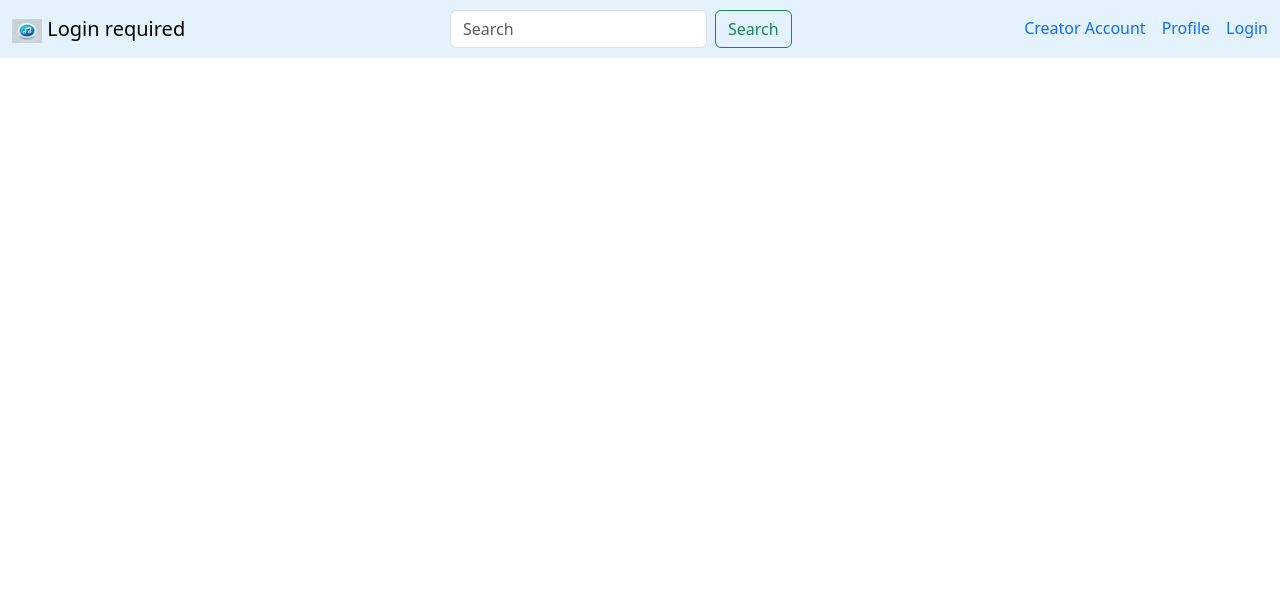
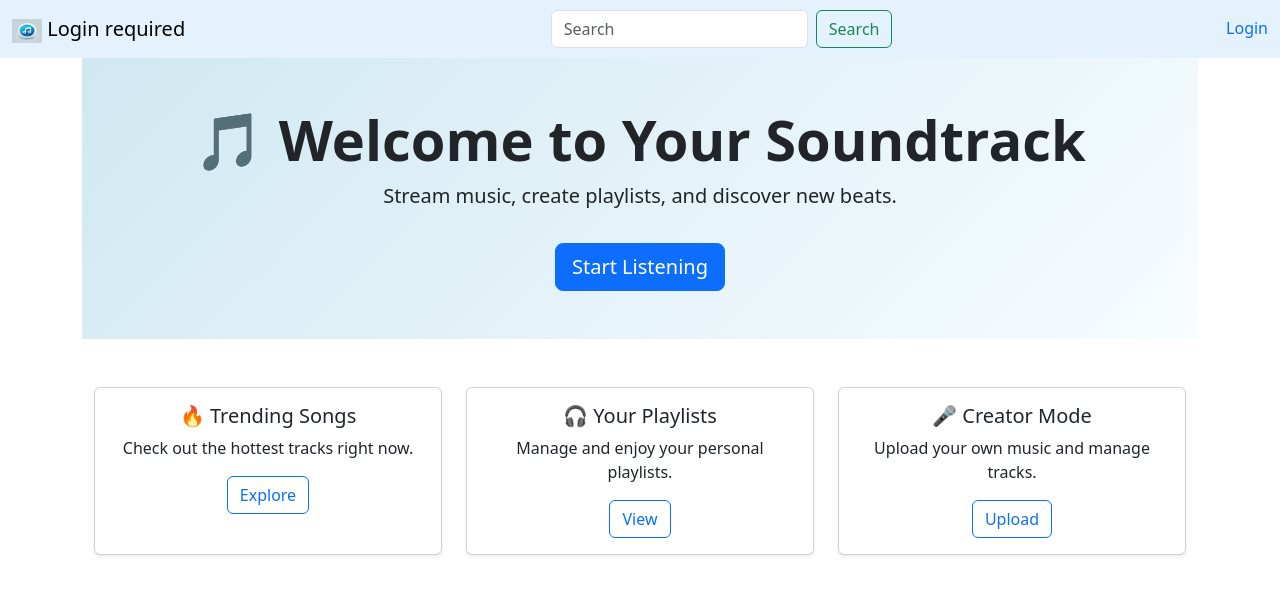
Before and after one commit to SatyamDevX/flask-music-app, a Flask app: page / in a window 1280 px wide. Shown: the top 595 px of the page. Run offline with Flask 3, Linux system fonts and the light colour scheme.

Commit message:
home page is changed totally to new look, home css file is added, corrected the order of one line in base.html

```diff
--- a/music/__init__.py
+++ b/music/__init__.py
@@ -1,4 +1,4 @@
-from flask import Flask, render_template
+from flask import Flask, render_template, redirect
 from flask_sqlalchemy import SQLAlchemy
 from flask_security import Security, SQLAlchemyUserDatastore
 from flask_migrate import Migrate
@@ -60,7 +60,7 @@ def create_app():
     # Test route
     @app.route("/")
     def hello():
-        return render_template('base.html')
+        return render_template('home.html')
 
     #registring song blueprint
     from . import song
--- a/music/templates/base.html
+++ b/music/templates/base.html
@@ -28,9 +28,9 @@
         </form>
 
         <ul class="nav nav-underline">
-          <li class="nav-item"><a class="nav-link" href="/creatorregister">Creator Account</a></li>
+          {% if current_user.is_authenticated %}
+          <li class="nav-item"><a class="nav-link" href="/user/dashboard">Your Playlists</a></li>
           <li class="nav-item"><a class="nav-link" href="/userprofile">Profile</a></li>
-          {% if current_user.is_authenticated %}
           <li class="nav-item"><a class="nav-link" href="{{ url_for('security.logout') }}">Logout</a></li>
           {% else %}
           <li class="nav-item"><a class="nav-link" href="{{ url_for('security.login') }}">Login</a></li>
--- a/music/templates/home.html
+++ b/music/templates/home.html
@@ -1,69 +1,51 @@
-<!DOCTYPE html>
-<html lang="en">
-<head>
-   <meta charset="UTF-8">
-   <meta name="viewport" content="width=device-width, initial-scale=1.0">
-   <link rel="stylesheet" href="https://cdn.jsdelivr.net/npm/bootstrap@5.3.2/dist/css/bootstrap.min.css">
-   <link rel="shortcut icon" href="favicon.ico" type="image/x-icon">
-   <title>music streaming app home page</title>
-   <style>
-      .container {
-        margin-left: 50px;
-        height: 250px;
-        width: fit-content;
-        position: relative;
-        border: 3px solid green;
-      }
-      div {
-         width:30%;
-         display:inline-block;
-      }
-      </style>
-</head>
-<body>
-<nav class="navbar" style="background-color: #e3f2fd;">
-   <div class="container-fluid">
-     <span style="margin: auto;" class="navbar-brand mb-0 h1">Music Streaming App</span>
-     <ul class="nav nav-underline">
-      <li class="nav-item">
-        <a class="nav-link " aria-current="page" href="/">App</a>
-      </li>
-      <li class="nav-item">
-        <a class="nav-link" href="/userlogin">Login</a>
-      </li>
-      <li class="nav-item">
-        <a style="margin-right: 40px;" class="nav-link" href="/adminloginpage">Admin</a>
-      </li>
-   </ul>
-</nav><br><br>
-         {% with messages = get_flashed_messages() %}
-            {% if messages %}
-               <ul>
-               {% for message in messages %}
-                  <li><strong>{{ message }}</strong></li>
-               {% endfor %}
-               </ul>
-            {% endif %}
-         {% endwith %}
+{% extends "base.html" %}
+{% block head %}
+<link rel="stylesheet" href="{{ url_for('static', filename='css/audio.css') }}">
+{% endblock %}
 
-{% if (repeatpassword==password) %}
-<h3 style="margin-left: 50px;">You registered successfully now you can login</h3><br><br><br>
-{% endif %}
-{% if (repeatpassword!=password) and repeatpassword!= "none"  %}
-<h3 style="margin-left: 50px; color: chocolate;">Password don't match register again!</h3><br><br><br>
-{% endif %}
-<div class="container">
-   <h1 style="text-decoration-line: underline;" >Welcome to music streaming App</h1>
-   <h4>Listen variety of songs, create playlist and even upload your own songs!</h4><br>
-<!-- <div class="vertical-center"> -->
-   <p>Click below to login or register on the App.</p>
-   <a href="#" class="btn btn-primary" type="button" >Login</a>
-   <span>or</span>
-   <!-- <a href="user.html" class="btn btn-danger" type="button" >Login</a> -->
-   <a href="#" class="btn btn-primary" type="button" >Register</a>
+{% block title %}Home - My Music App{% endblock %}
 
+{% block content %}
+<div class="py-5 text-center" style="background: linear-gradient(135deg, #d0e8f2, #f8fdff);">
+  {% if current_user.is_authenticated %}
+  <h1 class="display-4 fw-bold" >🎵 Welcome back, {{ current_user.email }}!</h1>
+  {% else %}
+  <h1 class="display-4 fw-bold">🎵 Welcome to Your Soundtrack</h1>
+  {% endif %}
+  <p class="lead">Stream music, create playlists, and discover new beats.</p>
+  <a href="/explore" class="btn btn-primary btn-lg mt-3">Start Listening</a>
+</div>
 
-<!-- </div> -->
+<!-- Featured Sections -->
+<div class="container mt-5">
+  <div class="row text-center">
+    <div class="col-md-4 mb-4">
+      <div class="card shadow-sm h-100">
+        <div class="card-body">
+          <h5 class="card-title">🔥 Trending Songs</h5>
+          <p class="card-text">Check out the hottest tracks right now.</p>
+          <a href="{{ url_for('song.song_all') }}" class="btn btn-outline-primary">Explore</a>
+        </div>
+      </div>
+    </div>
+    <div class="col-md-4 mb-4">
+      <div class="card shadow-sm h-100">
+        <div class="card-body">
+          <h5 class="card-title">🎧 Your Playlists</h5>
+          <p class="card-text">Manage and enjoy your personal playlists.</p>
+          <a href="/playlists" class="btn btn-outline-primary">View</a>
+        </div>
+      </div>
+    </div>
+    <div class="col-md-4 mb-4">
+      <div class="card shadow-sm h-100">
+        <div class="card-body">
+          <h5 class="card-title">🎤 Creator Mode</h5>
+          <p class="card-text">Upload your own music and manage tracks.</p>
+          <a href="/creatorregister" class="btn btn-outline-primary">Upload</a>
+        </div>
+      </div>
+    </div>
+  </div>
 </div>
-</body>
-</html>
+{% endblock %}
```
Also changed, not shown: music/static/css/home.css (added, +14 -0 lines).
